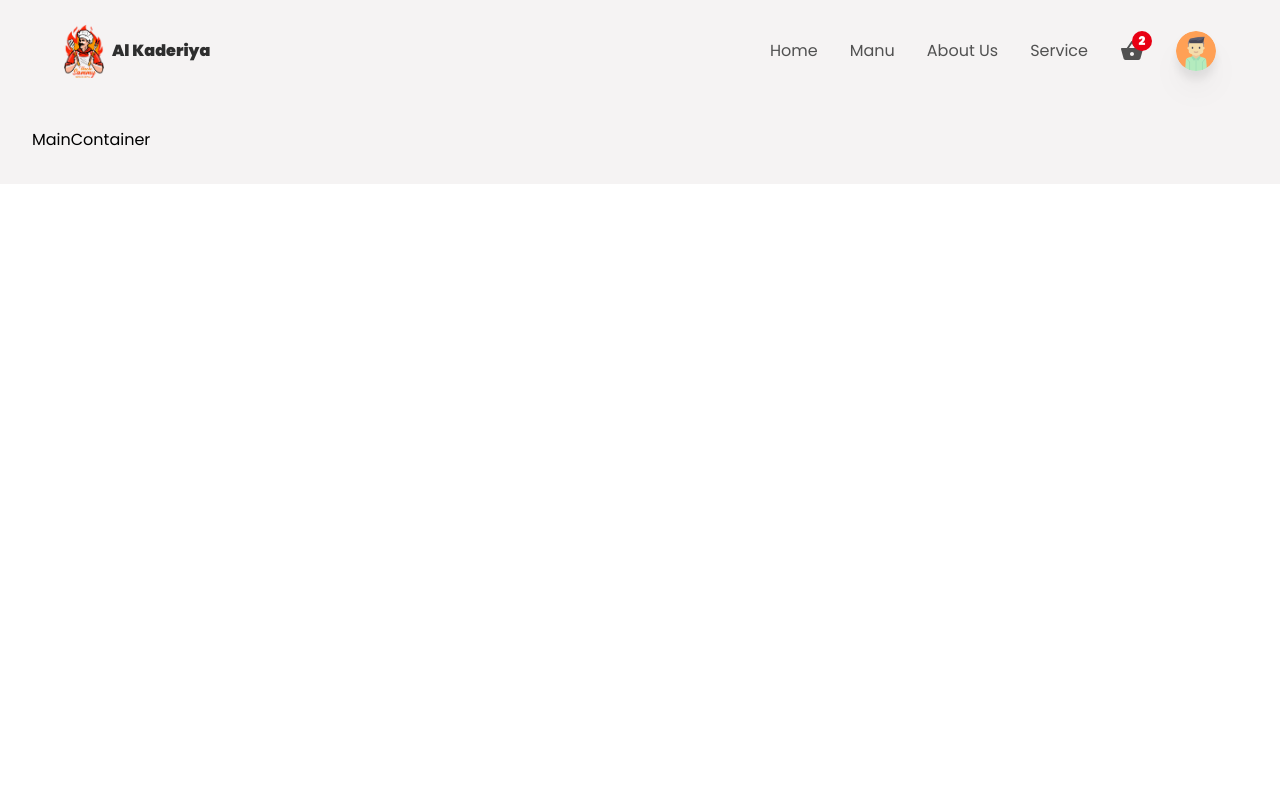
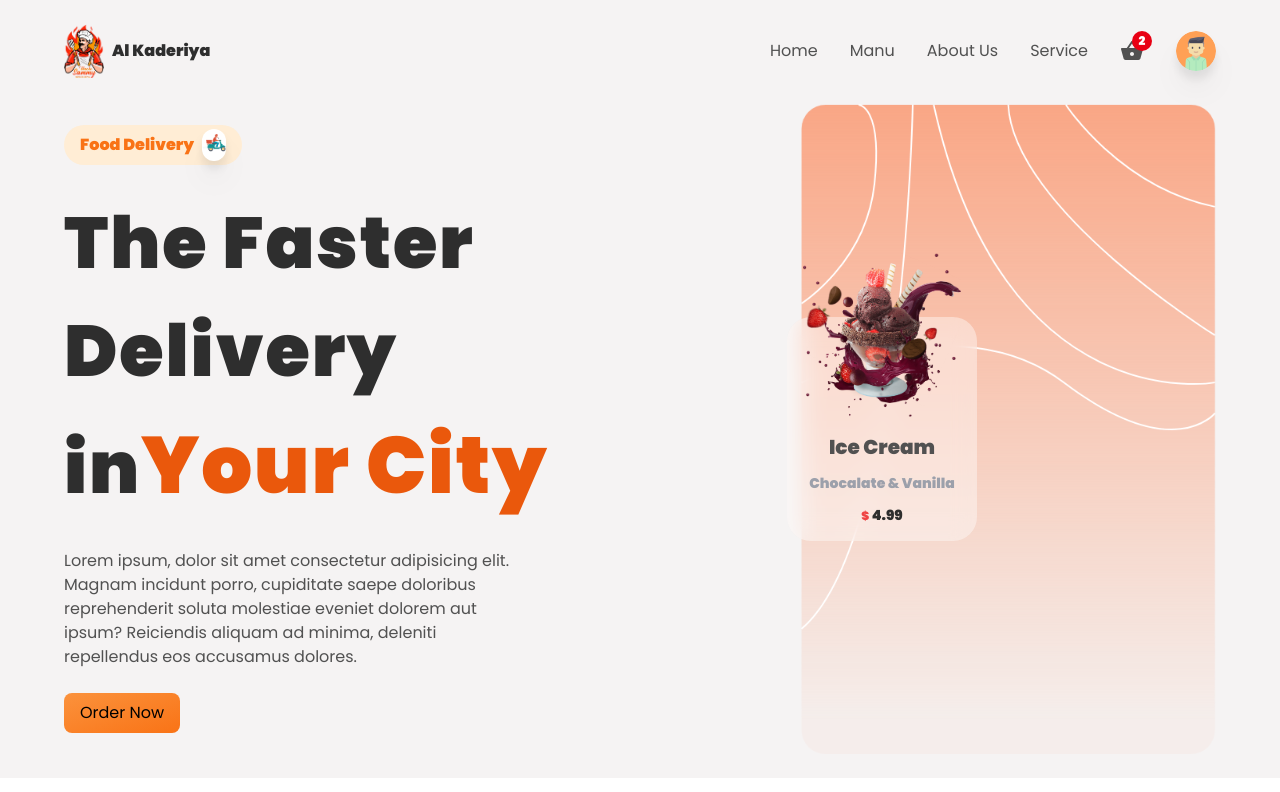
Before and after one commit to Mahmud2640/resturent-app, a React (Create React App) app: page / in a window 1280 px wide. Shown: the top 792 px of the page. Built offline with nearby package versions, Linux system fonts and the light colour scheme.

Commit message:
main container

```diff
--- a/src/App.js
+++ b/src/App.js
@@ -5,10 +5,10 @@
 
 const App = () => {
   return (
-    <AnimatePresence>
+    <AnimatePresence exitBeforeEnter>
       <div className="w-screen h-auto flex flex-col bg-primary">
         <Header />
-        <main className="mt-24 p-8 w-full">
+        <main className="mt-14 md:mt-20 px-4 md:px-16 py-4 w-full">
           <Routes>
             <Route path="/*" element={<MainContainer />} />
             <Route path="/createItem" element={<CreateContainer />} />
--- a/src/Components/Header.jsx
+++ b/src/Components/Header.jsx
@@ -28,8 +28,17 @@
       setIsMenu(!isMenu);
     }
   };
+
+  const logout = () => {
+    setIsMenu(false);
+    localStorage.clear();
+    dispatch({
+      type: actionType.SET_USER,
+      user: null,
+    });
+  };
   return (
-    <header className="fixed z-50 w-screen p-6 px-16">
+    <header className="fixed z-50 w-screen p-3 px-4 md:p-6 md:px-16">
       {/* Desktop and tablet */}
       <div className="hidden md:flex w-full h-full items-center justify-between">
         <Link to={"/"} className="flex items-center gap-2">
@@ -37,7 +46,12 @@
           <p className="text-headingColor text-xl1 font-bold">Al Kaderiya</p>
         </Link>
         <div className="flex items-center gap-8">
-          <ul className="flex items-center gap-8">
+          <motion.ul
+            initial={{ opacity: 0, x: 200 }}
+            animate={{ opacity: 1, x: 0 }}
+            exit={{ opacity: 0, x: 200 }}
+            className="flex items-center gap-8"
+          >
             <li className="text-base text-textColor hover:text-headingColor duration-100 transition-all ease-in-out cursor-pointer">
               Home
             </li>
@@ -50,7 +64,7 @@
             <li className="text-base text-textColor hover:text-headingColor duration-100 transition-all ease-in-out cursor-pointer">
               Service
             </li>
-          </ul>
+          </motion.ul>
 
           <div className="relative flex items-center justify-center">
             <MdShoppingBasket className="text-textColor text-2xl cursor-pointer" />
@@ -80,7 +94,10 @@
                     </p>
                   </Link>
                 )}
-                <p className="px-4 py-2 flex items-center gap-3 cursor-pointer hover:bg-slate-100 transition-all duration-100 ease-in-out text-textColormtext text-base">
+                <p
+                  className="px-4 py-2 flex items-center gap-3 cursor-pointer hover:bg-slate-100 transition-all duration-100 ease-in-out text-textColormtext text-base"
+                  onClick={logout}
+                >
                   Logout <MdLogout />
                 </p>
               </motion.div>
@@ -89,7 +106,64 @@
         </div>
       </div>
       {/* Mobile */}
-      <div className="flex md:hidden w-full h-full"></div>
+      <div className="flex items-center justify-between md:hidden w-full h-full">
+        <div className="relative flex items-center justify-center">
+          <MdShoppingBasket className="text-textColor text-2xl cursor-pointer" />
+          <div className="absolute -top-2 -right-2 w-5 h-5 rounded-full bg-cartNumBg flex items-center justify-center">
+            <p className="text-xs text-white font-semibold">2</p>
+          </div>
+        </div>
+        <Link to={"/"} className="flex items-center gap-2">
+          <img src={Logo} className="w-10 object-cover" alt="logo" />
+          <p className="text-headingColor text-xl1 font-bold">Al Kaderiya</p>
+        </Link>
+
+        <div className="relative">
+          <motion.img
+            whileTap={{ scale: 0.6 }}
+            src={user ? user.photoURL : Avatar}
+            className="w-10 min-w-[40px] h-10 min-h-[40px] drop-shadow-xl cursor-pointer rounded-full"
+            alt="userProfile"
+            onClick={login}
+          />
+          {isMenu && (
+            <motion.div
+              initial={{ opacity: 0, scale: 0.6 }}
+              animate={{ opacity: 1, scale: 1 }}
+              exit={{ opacity: 0, scale: 0.6 }}
+              className="w-40 bg-gray-50 shadow-xl rounded-lg flex flex-col absolute top-12 right-0"
+            >
+              {user && user.email === "mdmahmud484@gmail.com" && (
+                <Link to={"/createItem"}>
+                  <p className="px-4 py-2 flex items-center gap-3 cursor-pointer hover:bg-slate-100 transition-all duration-100 ease-in-out text-textColormtext text-base">
+                    New Item <MdAdd />
+                  </p>
+                </Link>
+              )}
+              <ul className="flex flex-col">
+                <li className="text-base text-textColor hover:text-headingColor duration-100 transition-all ease-in-out cursor-pointer hover:bg-slate-100 px-4 py-2">
+                  Home
+                </li>
+                <li className="text-base text-textColor hover:text-headingColor duration-100 transition-all ease-in-out cursor-pointer hover:bg-slate-100 px-4 py-2">
+                  Manu
+                </li>
+                <li className="text-base text-textColor hover:text-headingColor duration-100 transition-all ease-in-out cursor-pointer hover:bg-slate-100 px-4 py-2">
+                  About Us
+                </li>
+                <li className="text-base text-textColor hover:text-headingColor duration-100 transition-all ease-in-out cursor-pointer hover:bg-slate-100 px-4 py-2">
+                  Service
+                </li>
+              </ul>
+              <p
+                className="m-2 p-2 rounded-md shadow-md flex items-center justify-center bg-gray-200 gap-3 cursor-pointer hover:bg-slate-300 transition-all duration-100 ease-in-out text-textColormtext text-base"
+                onClick={logout}
+              >
+                Logout <MdLogout />
+              </p>
+            </motion.div>
+          )}
+        </div>
+      </div>
     </header>
   );
 };
--- /dev/null
+++ b/src/Components/HomeContainer.jsx
@@ -0,0 +1,66 @@
+import React from "react";
+import Delivery from "../img/delivery.png";
+import HeroBg from "../img/heroBg.png";
+import IceCream from "../img/i1.png";
+
+const HomeContainer = () => {
+  return (
+    <section className="grid grid-cols-1 md:grid-cols-2 gap-2 w-full" id="home">
+      <div className="py-2 flex-1 flex flex-col items-start justify-center gap-6">
+        <div className="flex items-center gap-2 justify-center bg-orange-100 px-4 py-1 rounded-full">
+          <p className="text-base text-orange-500 font-semibold">
+            Food Delivery
+          </p>
+          <div className="w-6 h-8 bg-white rounded-full overflow-hidden drop-shadow-xl">
+            <img
+              src={Delivery}
+              className="w-full h-full object-contain"
+              alt="delivery"
+            />
+          </div>
+        </div>
+        <p className="text-[2.5rem] lg:text-[4.5rem] font-bold tracking-wide text-headingColor">
+          The Faster Delivery in
+          <span className="text-orange-600 text-[3rem] lg:text-[5rem]">
+            Your City
+          </span>
+        </p>
+        <p className="text-base text-textColor text-center md:text-left md:w-[80%]">
+          Lorem ipsum, dolor sit amet consectetur adipisicing elit. Magnam
+          incidunt porro, cupiditate saepe doloribus reprehenderit soluta
+          molestiae eveniet dolorem aut ipsum? Reiciendis aliquam ad minima,
+          deleniti repellendus eos accusamus dolores.
+        </p>
+        <button
+          type="button"
+          className="bg-gradient-to-br from-orange-400 to-orange-500 w-full md:w-auto px-4 py-2 rounded-lg hover:shadow-lg transition-all ease-in-out duration-100"
+        >
+          Order Now
+        </button>
+      </div>
+      <div className="py-2 flex-1 flex items-center relative">
+        <img
+          src={HeroBg}
+          className="ml-auto h-420 w-full lg:w-auto lg:h-650"
+          alt="hero-bg"
+        />
+        <div className="w-full h-full absolute top-0 left-0 flex items-center justify-center px-32 py-4">
+          <div className="w-190 mr-24 p-4 bg-cardOverlay backdrop-blur-md rounded-3xl flex flex-col items-center justify-center">
+            <img src={IceCream} className="w-40 -mt-20" alt="ice-cream" />
+            <p className="text-xl font-semibold text-textColor mt-4">
+              Ice Cream
+            </p>
+            <p className="text-sm text-lighttextGray font-semibold my-3">
+              Chocalate & Vanilla
+            </p>
+            <p className="text-sm text-headingColor font-semibold">
+              <span className="text-xs text-red-500">$</span> 4.99
+            </p>
+          </div>
+        </div>
+      </div>
+    </section>
+  );
+};
+
+export default HomeContainer;
--- a/src/Components/MainContainer.jsx
+++ b/src/Components/MainContainer.jsx
@@ -1,9 +1,10 @@
 import React from "react";
+import HomeContainer from "./HomeContainer";
 
 const MainContainer = () => {
   return (
-    <div>
-      <h1>MainContainer</h1>
+    <div className="w-full h-auto flex flex-col items-center justify-center">
+      <HomeContainer />
     </div>
   );
 };
--- a/src/Components/index.js
+++ b/src/Components/index.js
@@ -1,3 +1,4 @@
 export { default as Header } from "./Header";
 export { default as MainContainer } from "./MainContainer";
 export { default as CreateContainer } from "./CreateContainer";
+export { default as HomeContainer } from "./CreateContainer";
--- a/src/index.css
+++ b/src/index.css
@@ -13,6 +13,7 @@
 html,
 body {
   scroll-behavior: smooth;
+  overflow-x: hidden;
 }
 
 @tailwind base;
--- a/tailwind.config.js
+++ b/tailwind.config.js
@@ -26,6 +26,7 @@
         420: "420px",
         510: "510px",
         600: "600px",
+        650: "650px",
         685: "685px",
         800: "800px",
         "90vh": "90vh",
@@ -47,6 +48,8 @@
         textColor: "#515151",
         cartNumBg: "#e80013",
         primary: "#f5f3f3",
+        cardOverlay: "rgba(256, 256, 256, 0.4)",
+        lighttextGray: "#9ca0ab",
       },
     },
   },
```
